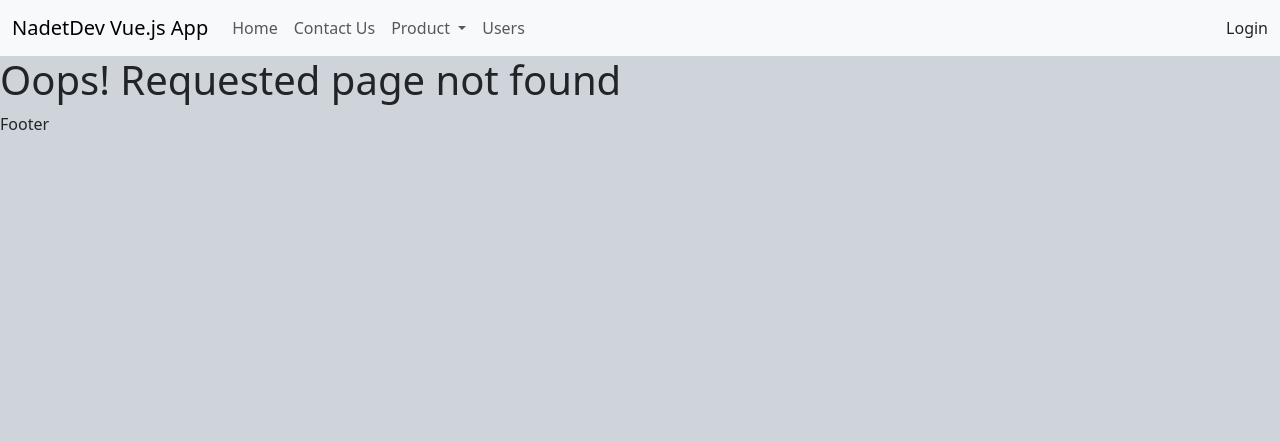
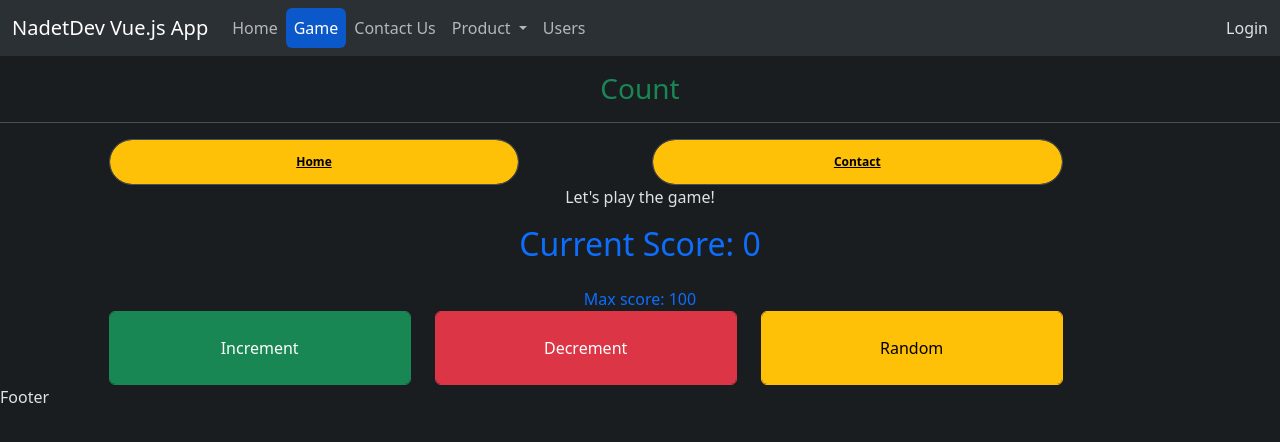
Before and after one commit to PdskDev/vuejs-mastering-from-scratch, a Vue app: page /game in a window 1280 px wide. Before the commit this address had no page. Shown: the top 442 px of the page. Built offline with nearby package versions, Linux system fonts and the light colour scheme.

Commit message:
add Pinia Store

```diff
--- a/index.html
+++ b/index.html
@@ -12,7 +12,7 @@
     <meta name="viewport" content="width=device-width, initial-scale=1.0" />
     <title>Vite App</title>
   </head>
-  <body>
+  <body data-bs-theme="dark">
     <div id="app" class="bg-dark-subtle vh-100"></div>
     <script type="module" src="/src/main.js"></script>
     <script
--- a/package.json
+++ b/package.json
@@ -13,6 +13,7 @@
   },
   "dependencies": {
     "axios": "^1.9.0",
+    "pinia": "^3.0.2",
     "vue": "^3.5.13",
     "vue-router": "^4.5.1"
   },
--- a/src/App.vue
+++ b/src/App.vue
@@ -1,6 +1,6 @@
 <template>
   <HeaderApp />
-  <router-view></router-view>
+  <RouterView />
   <FooterApp />
 </template>
 
--- a/src/Router/routers.js
+++ b/src/Router/routers.js
@@ -1,6 +1,7 @@
 import { createRouter, createWebHistory } from 'vue-router'
 
 import ContactPage from '@/components/Home/ContactPage.vue'
+import GamePage from '@/components/Home/GamePage.vue'
 import HomePage from '@/components/Home/HomePage.vue'
 import LogIn from '@/components/Authentication/LogIn.vue'
 import NoAccess from '@/components/Layout/NoAccess.vue'
@@ -34,6 +35,11 @@ const router = createRouter({
       path: '/',
       component: HomePage,
       name: 'home',
+    },
+    {
+      path: '/game',
+      component: GamePage,
+      name: 'game-page',
     },
     {
       path: '/contact',
--- /dev/null
+++ b/src/components/Home/GamePage.vue
@@ -0,0 +1,26 @@
+<template>
+  <CounterWidget />
+  <div class="text-center">
+    <p>Let's play the game!</p>
+    <h2 class="text-primary pb-3">Current Score: {{ gameStore.score }}</h2>
+    <span class="text-primary pb-3">Max score: {{ gameStore.maxHeath }}</span>
+    <div class="row">
+      <div class="col-3 offset-1">
+        <button class="form-control btn btn-success p-4">Increment</button>
+      </div>
+      <div class="col-3">
+        <button class="form-control btn btn-danger p-4">Decrement</button>
+      </div>
+      <div class="col-3">
+        <button class="form-control btn btn-warning p-4">Random</button>
+      </div>
+    </div>
+  </div>
+</template>
+
+<script setup>
+import CounterWidget from '../counter/CounterWidget.vue'
+import { useGameStore } from '@/store/gameStore'
+
+const gameStore = useGameStore()
+</script>
--- a/src/components/Layout/HeaderApp.vue
+++ b/src/components/Layout/HeaderApp.vue
@@ -19,6 +19,9 @@
             <router-link class="nav-link" aria-current="page" :to="{ name: 'home' }"
               >Home</router-link
             >
+          </li>
+          <li class="nav-item">
+            <router-link class="nav-link" :to="{ name: 'game-page' }">Game</router-link>
           </li>
           <li class="nav-item">
             <router-link class="nav-link" :to="{ name: 'contact' }">Contact Us</router-link>
--- /dev/null
+++ b/src/components/counter/CounterWidget.vue
@@ -0,0 +1,16 @@
+<template>
+  <div class="text-center pt-3 text-success h3">Count</div>
+  <hr />
+  <div class="row">
+    <div class="col-4 offset-1">
+      <router-link to="/" class="form-control badge rounded-pill text-bg-warning p-3"
+        >Home</router-link
+      >
+    </div>
+    <div class="col-4 offset-1">
+      <router-link to="/contact" class="form-control badge rounded-pill text-bg-warning p-3"
+        >Contact</router-link
+      >
+    </div>
+  </div>
+</template>
--- a/src/main.js
+++ b/src/main.js
@@ -1,11 +1,14 @@
 import App from './App.vue'
 import LoaderSpin from './components/Loader/LoaderSpin.vue'
 import { createApp } from 'vue'
+import { createPinia } from 'pinia'
 import router from './Router/routers'
 
 const app = createApp(App)
+const pinia = createPinia()
 
 app.component('LoaderSpinner', LoaderSpin)
 
+app.use(pinia)
 app.use(router)
 app.mount('#app')
--- /dev/null
+++ b/src/store/gameStore.js
@@ -0,0 +1,10 @@
+import { defineStore } from 'pinia'
+
+export const useGameStore = defineStore('gameStore', {
+  state: () => ({
+    score: 0,
+    maxHeath: 100,
+    maxAttack: 30,
+    maxDefense: 10,
+  }),
+})
```
Also changed, not shown: 1 other file (tests, documents, lock files or other folders).
